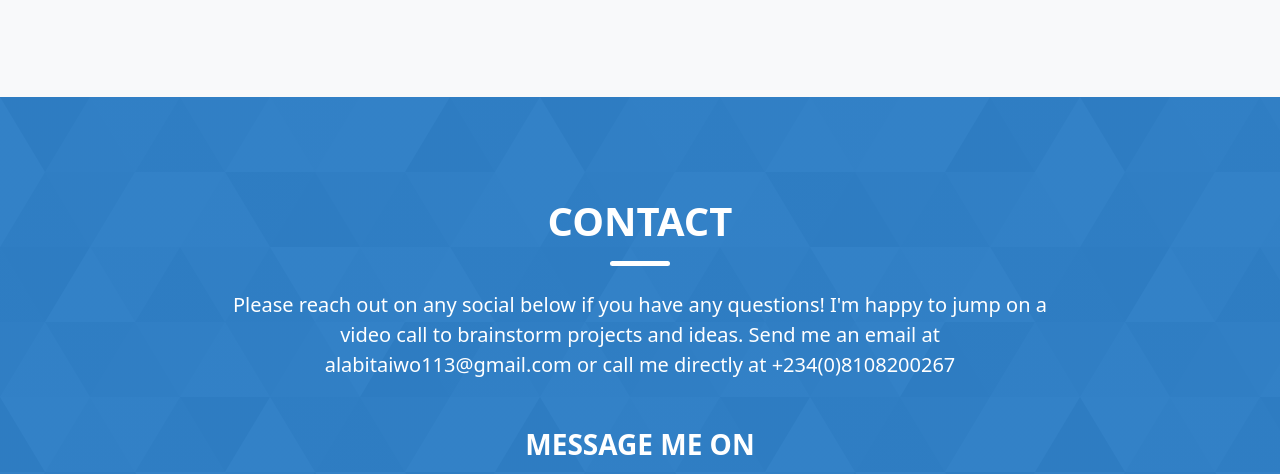
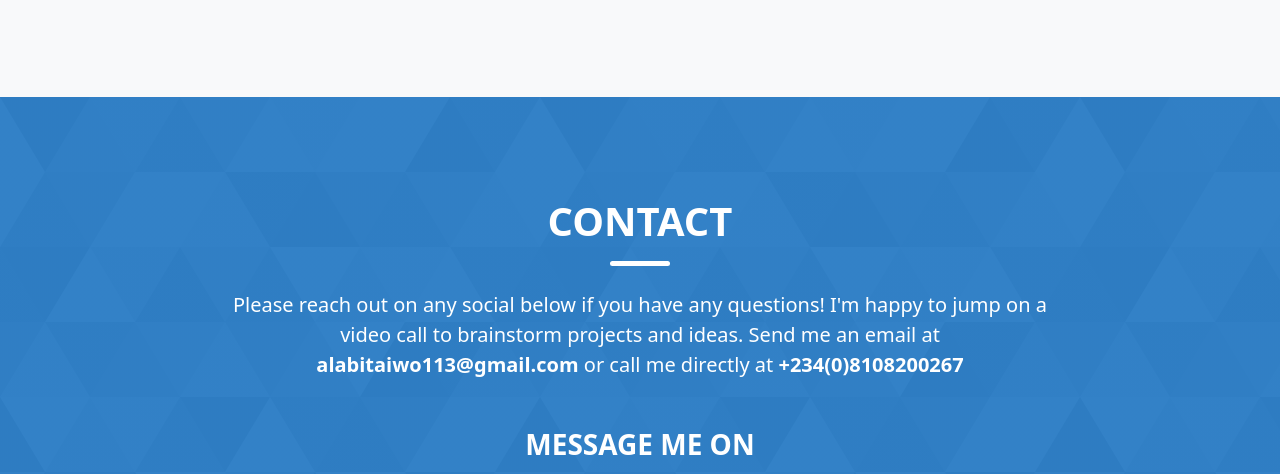
Before and after one commit to MaliqAlabi/Portfolio, a plain HTML site: page index.html in a window 1280 px wide. Shown: the part 3013-3487 px from the top of the page. Drawn offline with nearby package versions, Linux system fonts and the light colour scheme.

Commit message:
Second commit

```diff
--- a/index.html
+++ b/index.html
@@ -151,7 +151,7 @@
                     <div class="project-title text-white">
                         <h1 class="fw-bold mb-3 mx-auto">CONTACT</h1>
                         <div class="line mx-auto mb-4"></div>
-                        <p class="mx-auto mb-5">Please reach out on any social below if you have any questions! I'm happy to jump on a video call to brainstorm projects and ideas. Send me an email at alabitaiwo113@gmail.com or call me directly at +234(0)8108200267</p>
+                        <p class="mx-auto mb-5">Please reach out on any social below if you have any questions! I'm happy to jump on a video call to brainstorm projects and ideas. Send me an email at <span class="fw-bold">alabitaiwo113@gmail.com</span> or call me directly at <span class="fw-bold">+234(0)8108200267</span></p>
                     </div>
                 </div>
             </div>
--- a/style.css
+++ b/style.css
@@ -154,6 +154,17 @@ nav img{
     color: white;
 }
 
+#contact span{
+    color: white;
+    transition: all 0.4s ease;
+    cursor: pointer;
+    text-decoration: none;
+}
+
+#contact span:hover{
+    color: black;
+}
+
 /* FOOTER */
 footer{
     padding-top: 50px;
```
